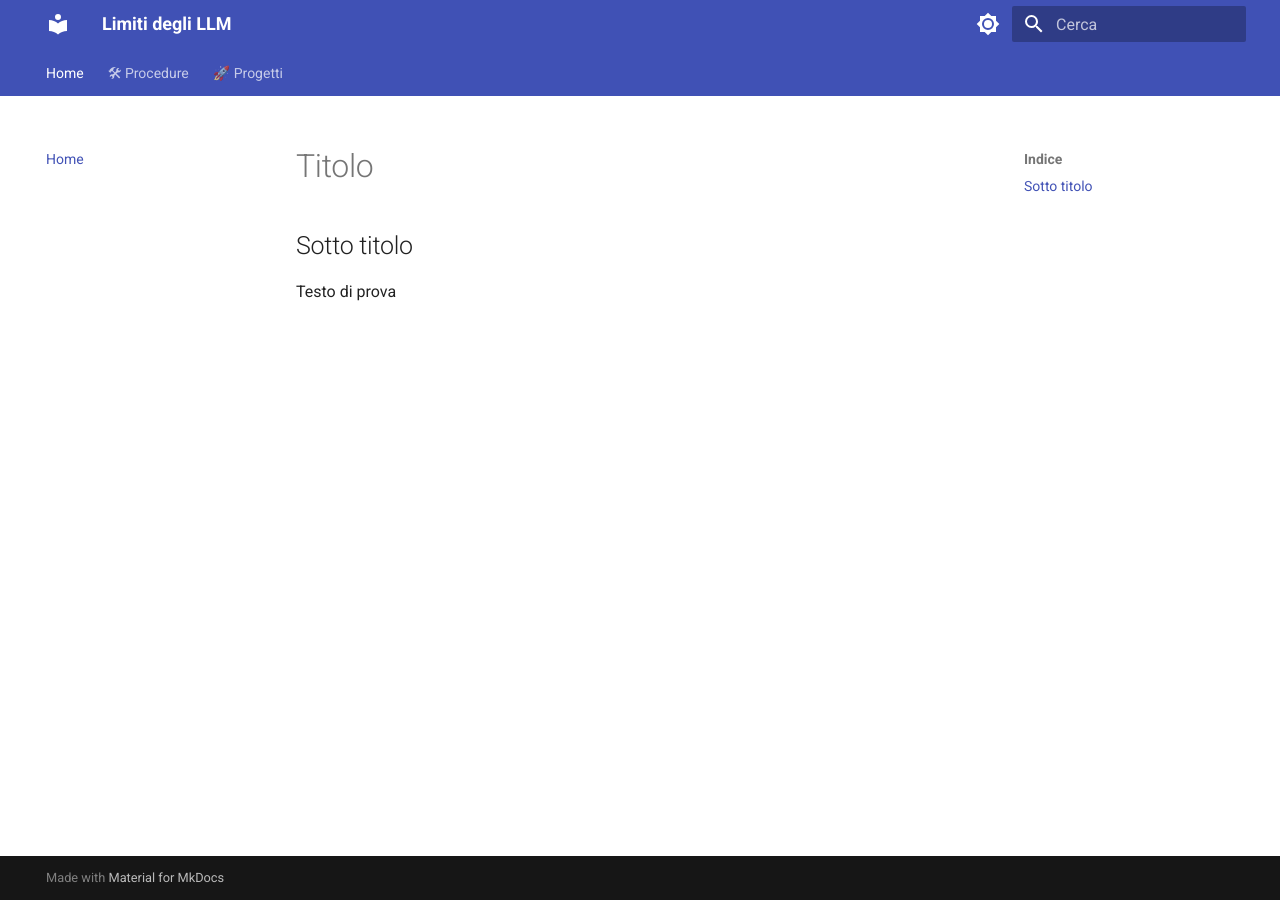
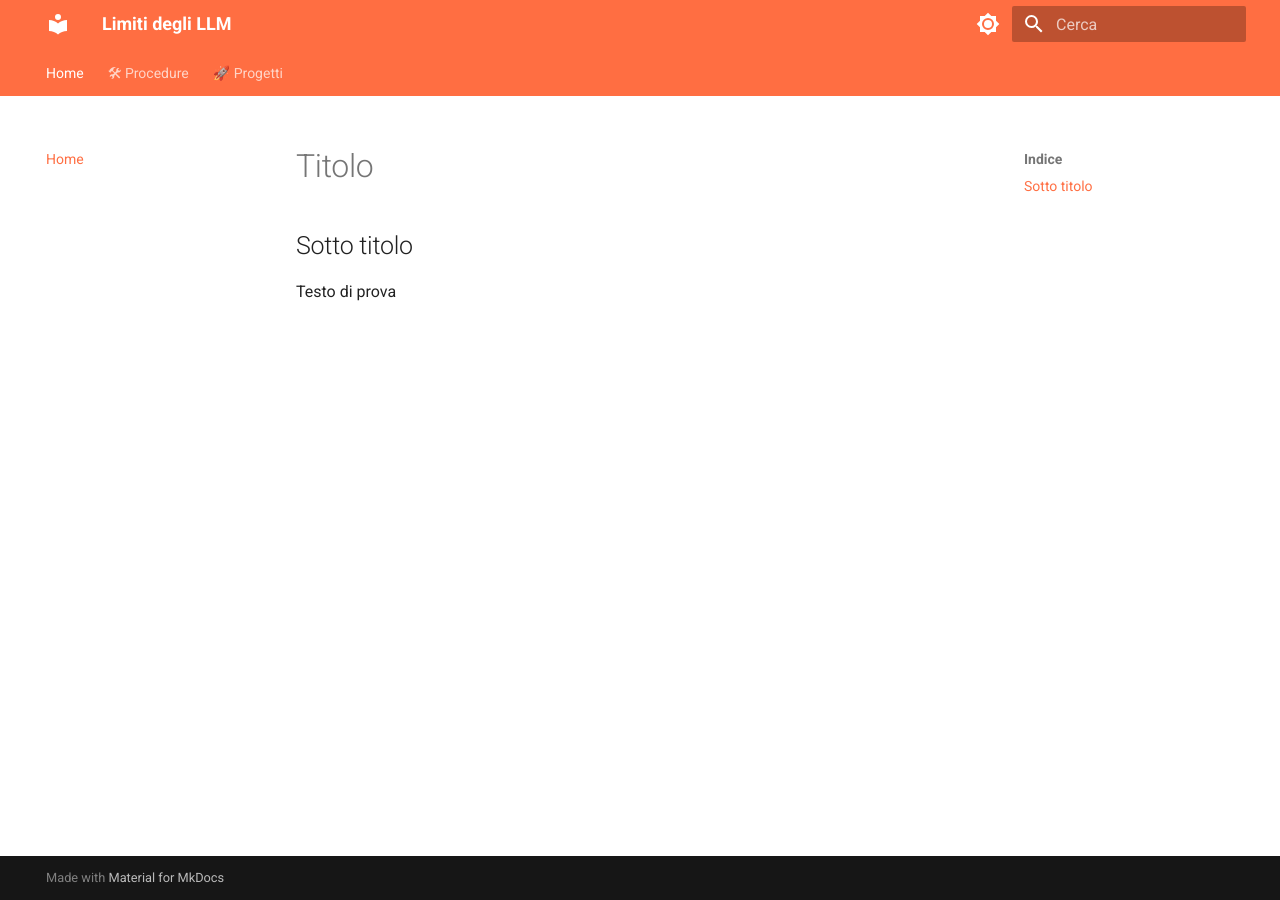
Before and after one commit to paoloceravolo/LLM-unanswerable-questions, an MkDocs documentation site: the page built from docs/index.md, in a window 1280 px wide. Built offline with MkDocs 1.6.1 and Material for MkDocs 9.7.7, drawn with Linux system fonts in a browser that asks for light colours.

Commit message:
Update colors in mkdocs.yml

```diff
--- a/mkdocs.yml
+++ b/mkdocs.yml
@@ -4,14 +4,14 @@ theme:
   language: it
   palette:
     - scheme: default # Tema chiaro
-      primary: indigo
-      accent: indigo
+      primary: deep-orange
+      accent: orange
       toggle:
         icon: material/brightness-7
         name: Modalità notte
     - scheme: slate # Tema scuro
-      primary: indigo
-      accent: indigo
+      primary: deep-orange
+      accent: orange
       toggle:
         icon: material/brightness-4
         name: Modalità giorno
```
